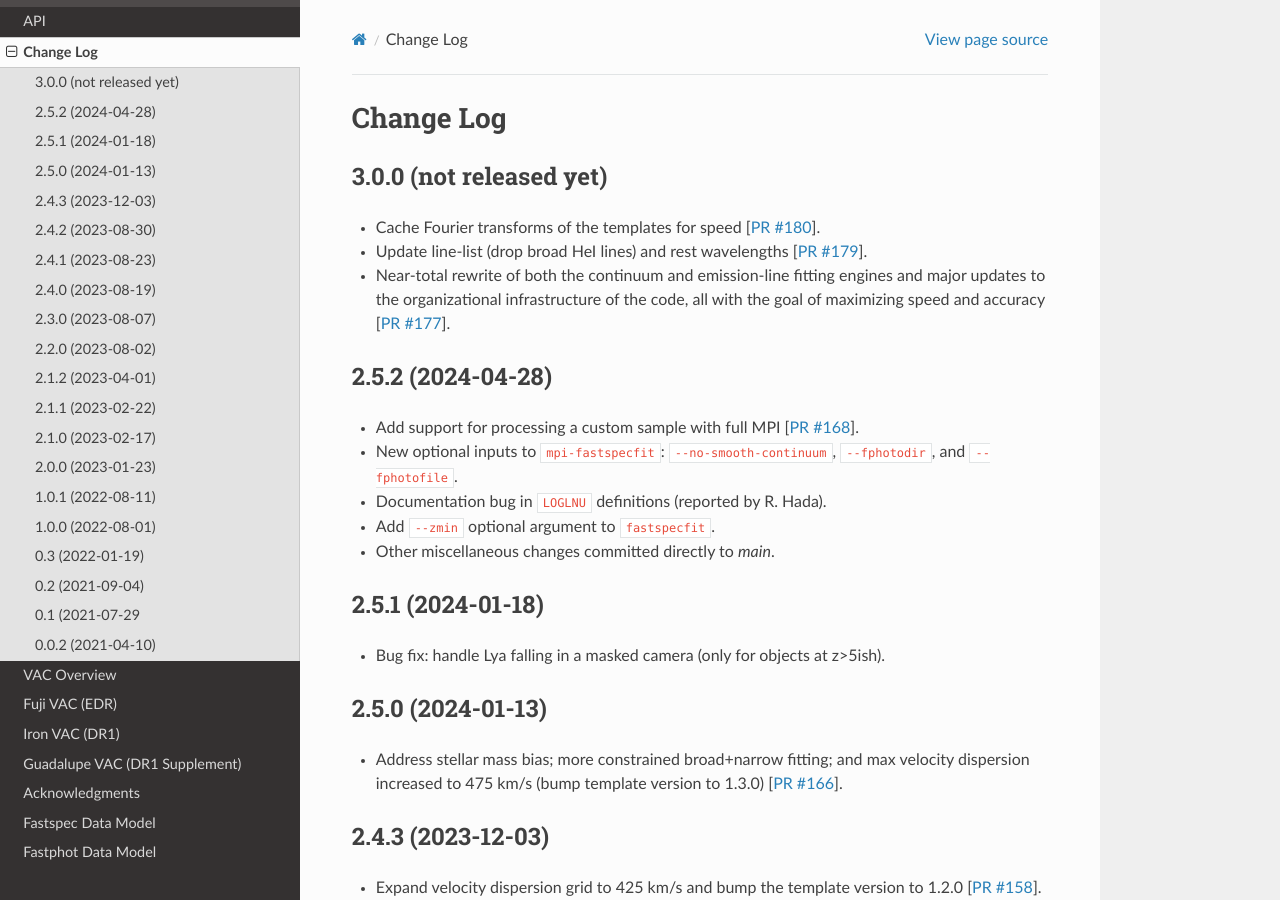
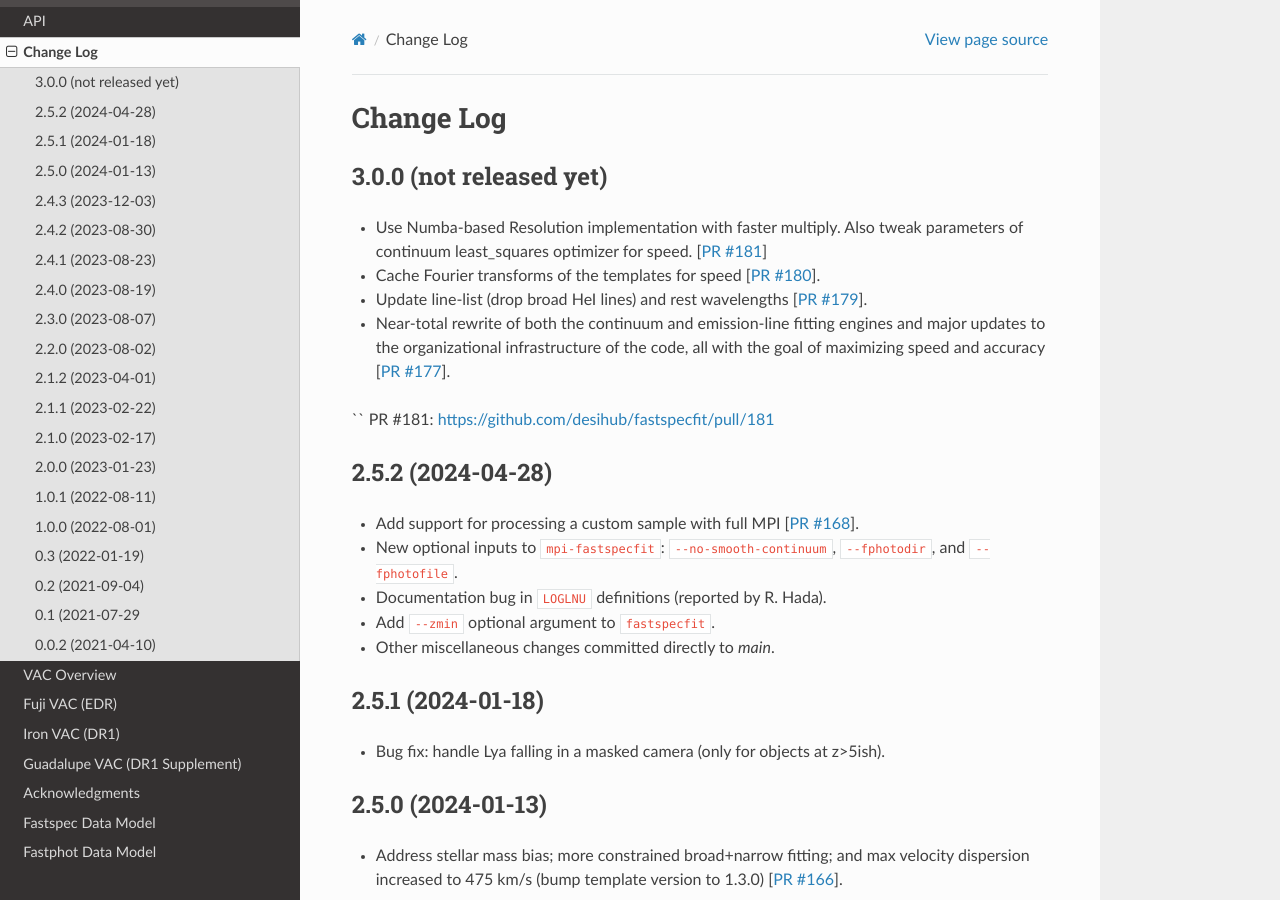
Before and after one commit to desihub/fastspecfit, a Sphinx documentation site: the page built from doc/changes.rst, in a window 1280 px wide and 900 px high. Built offline with Sphinx 7.4.7 and the Read the Docs theme 2.0.0, drawn with Linux system fonts in a browser that asks for light colours.

Commit message:
Reduce least_squares overhead by switching from lsmr to exact TRF, and further limit ftol to 1e-3 for greater speed.

```diff
--- a/doc/changes.rst
+++ b/doc/changes.rst
@@ -5,6 +5,9 @@ Change Log
 3.0.0 (not released yet)
 ------------------------
 
+* Use Numba-based Resolution implementation with faster multiply.
+  Also tweak parameters of continuum least_squares optimizer for
+  speed. [`PR #181`_]
 * Cache Fourier transforms of the templates for speed [`PR #180`_].
 * Update line-list (drop broad HeI lines) and rest wavelengths [`PR #179`_].
 * Near-total rewrite of both the continuum and emission-line fitting engines and
@@ -14,6 +17,7 @@ Change Log
 .. _`PR #177`: https://github.com/desihub/fastspecfit/pull/177
 .. _`PR #179`: https://github.com/desihub/fastspecfit/pull/179
 .. _`PR #180`: https://github.com/desihub/fastspecfit/pull/180
+`` _`PR #181`: https://github.com/desihub/fastspecfit/pull/181
 
 2.5.2 (2024-04-28)
 ------------------
```
Also changed, not shown: 1 other file.
